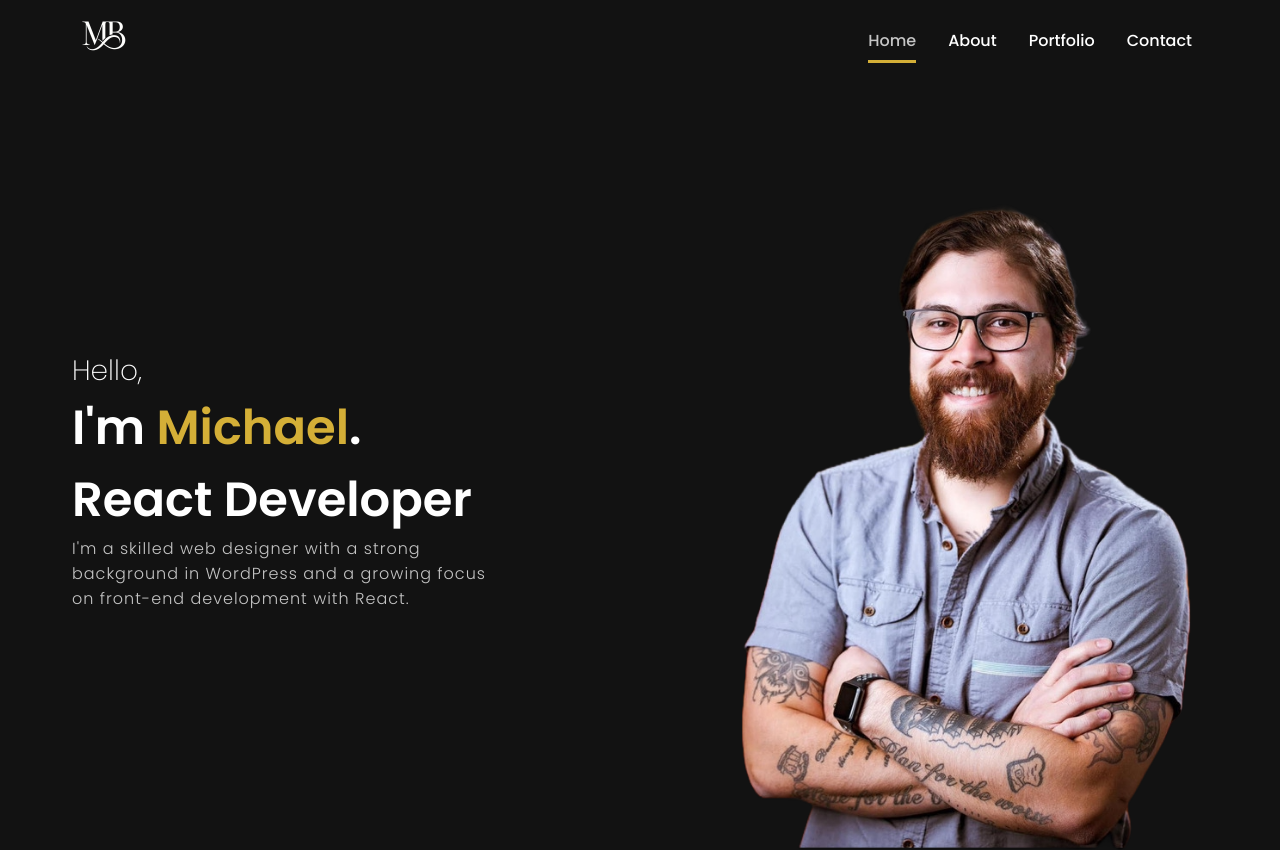
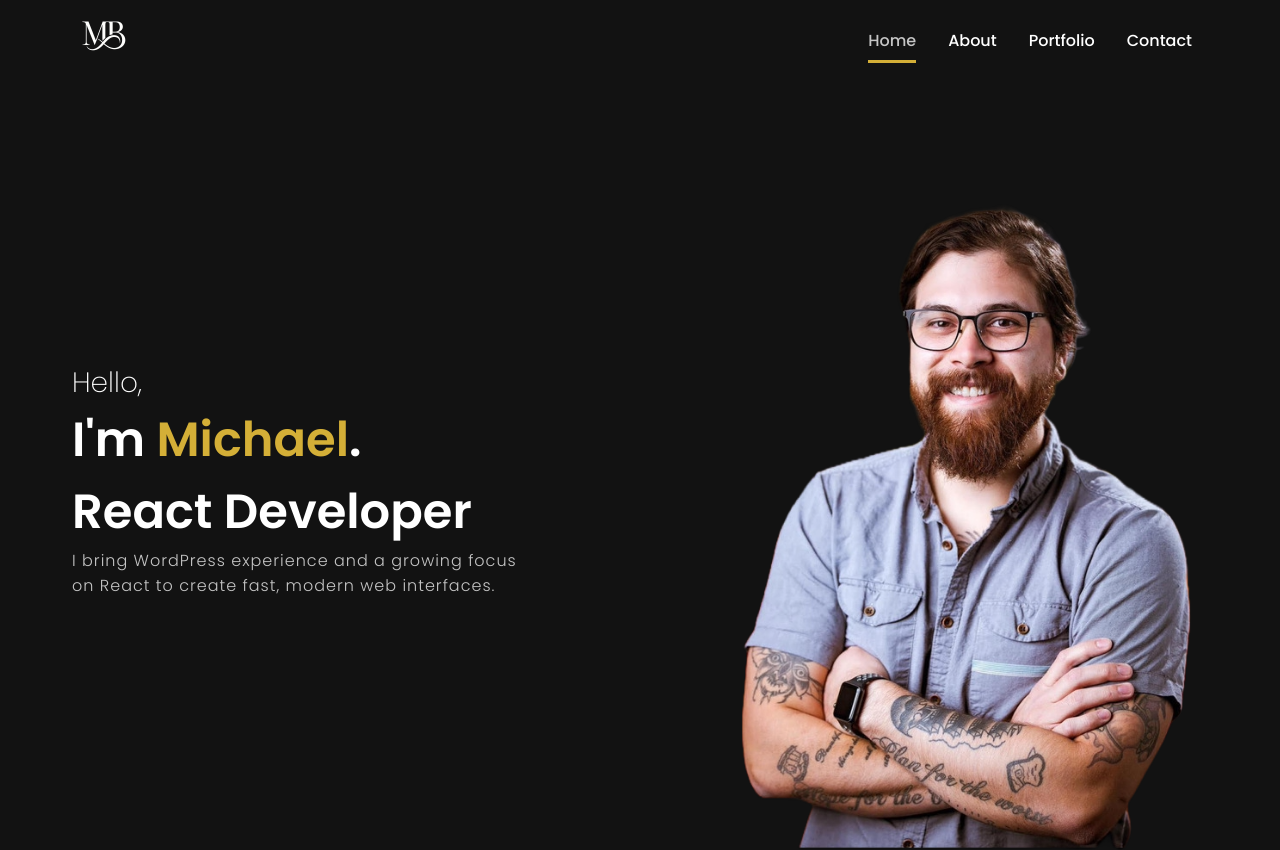
Before and after one commit to mbubel/my_portfolio, a React (Create React App) app: page / in a window 1280 px wide. Shown: the top 850 px of the page. Built offline with nearby package versions, Linux system fonts and the light colour scheme.

Commit message:
updated intro copy

```diff
--- a/src/components/Intro/intro.js
+++ b/src/components/Intro/intro.js
@@ -8,7 +8,7 @@ const Intro = () => {
             <div className="introContent">
                 <span className="hello">Hello,</span>
                 <span className="introText">I'm <span className="introName">Michael</span>. <br />React Developer</span>
-                <p className="introPara">I'm a skilled web designer with a strong <br />background in WordPress and a growing focus <br />on front-end development with React.</p>
+                <p className="introPara">I bring WordPress experience and a growing focus<br /> on React to create fast, modern web interfaces.</p>
             </div>
             <img src={bg} alt="Profile" className="bg" />
         </section>
```
